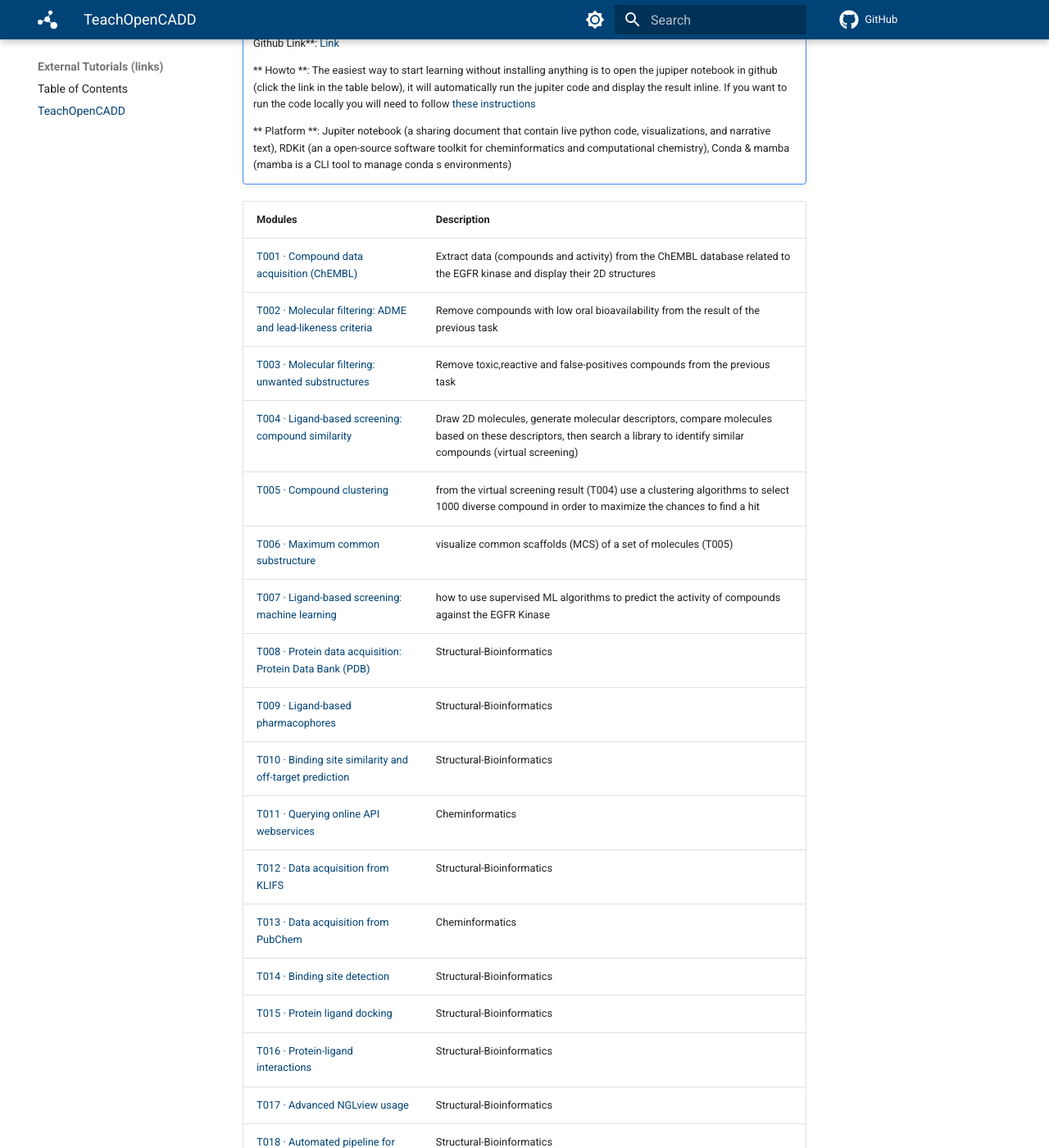
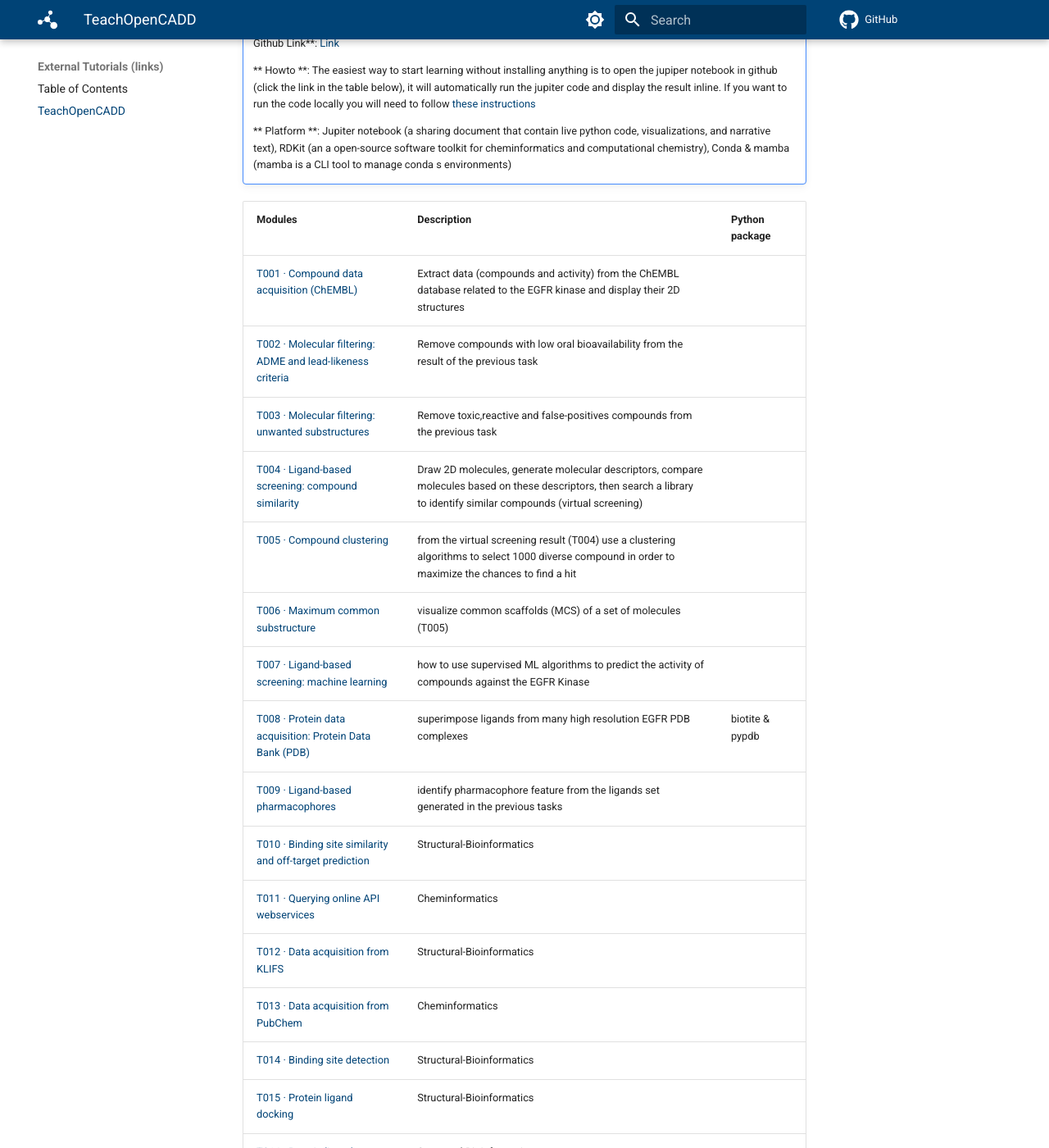
Before and after one commit to drug-design/course, an MkDocs documentation site: the page built from docs/tutorials/teachopencadd.md, in a window 1280 px wide and 1400 px high, scrolled down 437 px. Shown: the whole window at 82% size. Built offline with MkDocs 1.6.1 and Material for MkDocs 9.7.7, drawn with Linux system fonts in a browser that asks for light colours; comment, search, counter and statistics services are not loaded.

Commit message:
add T008

```diff
--- a/docs/tutorials/teachopencadd.md
+++ b/docs/tutorials/teachopencadd.md
@@ -20,33 +20,33 @@
 
 
 
-| Modules       |  Description                                       |
-| ---------------------------- | ----------------------------------- |
-|  [T001 · Compound data acquisition (ChEMBL)](https://github.com/volkamerlab/teachopencadd/blob/master/teachopencadd/talktorials/T001_query_chembl/talktorial.ipynb){target=_blank} | Extract data (compounds and activity) from the ChEMBL database related to the EGFR kinase and display their 2D structures  |
-|  [T002 · Molecular filtering: ADME and lead-likeness criteria](https://github.com/volkamerlab/teachopencadd/blob/master/teachopencadd/talktorials/T002_compound_adme/talktorial.ipynb){target=_blank}| Remove compounds with low oral bioavailability from the result of the previous task |
-|  [T003 · Molecular filtering: unwanted substructures](https://github.com/volkamerlab/teachopencadd/blob/master/teachopencadd/talktorials/T003_compound_unwanted_substructures/talktorial.ipynb){target=_blank}| Remove toxic,reactive and false-positives compounds from the previous task |
-|  [T004 · Ligand-based screening: compound similarity](https://github.com/volkamerlab/teachopencadd/blob/master/teachopencadd/talktorials/T004_compound_similarity/talktorial.ipynb){target=_blank}| Draw 2D molecules, generate molecular descriptors, compare molecules based on these descriptors, then search a library to identify similar compounds (virtual screening) |
-|  [T005 · Compound clustering](https://github.com/volkamerlab/teachopencadd/blob/master/teachopencadd/talktorials/T005_compound_clustering/talktorial.ipynb){target=_blank}| from the virtual screening result (T004) use a clustering algorithms to select 1000 diverse compound in order to maximize the chances to find a hit   |
-|  [T006 · Maximum common substructure](https://github.com/volkamerlab/teachopencadd/blob/master/teachopencadd/talktorials/T006_compound_maximum_common_substructures/talktorial.ipynb){target=_blank}| visualize common scaffolds (MCS) of a set of molecules (T005) |
-|  [T007 · Ligand-based screening: machine learning](https://github.com/volkamerlab/teachopencadd/blob/master/teachopencadd/talktorials/T007_compound_activity_machine_learning/talktorial.ipynb){target=_blank}| how to use supervised ML algorithms to predict the activity of compounds against the EGFR Kinase |
-|  [T008 · Protein data acquisition: Protein Data Bank (PDB)](https://github.com/volkamerlab/teachopencadd/blob/master/teachopencadd/talktorials/T008_query_pdb/talktorial.ipynb){target=_blank}| Structural-Bioinformatics |
-|  [T009 · Ligand-based pharmacophores](https://github.com/volkamerlab/teachopencadd/blob/master/teachopencadd/talktorials/T009_compound_ensemble_pharmacophores/talktorial.ipynb){target=_blank}| Structural-Bioinformatics |
-|  [T010 · Binding site similarity and off-target prediction](https://github.com/volkamerlab/teachopencadd/blob/master/teachopencadd/talktorials/T010_binding_site_comparison/talktorial.ipynb){target=_blank}| Structural-Bioinformatics |
-|  [T011 · Querying online API webservices](https://github.com/volkamerlab/teachopencadd/blob/master/teachopencadd/talktorials/T011_query_online_api_webservices/talktorial.ipynb){target=_blank}| Cheminformatics |
-|  [T012 · Data acquisition from KLIFS](https://github.com/volkamerlab/teachopencadd/blob/master/teachopencadd/talktorials/T012_query_klifs/talktorial.ipynb){target=_blank}| Structural-Bioinformatics |
-|  [T013 · Data acquisition from PubChem](https://github.com/volkamerlab/teachopencadd/blob/master/teachopencadd/talktorials/T013_query_pubchem/talktorial.ipynb){target=_blank}| Cheminformatics |
-|  [T014 · Binding site detection](https://github.com/volkamerlab/teachopencadd/tree/master/teachopencadd/talktorials/T014_binding_site_detection){target=_blank}| Structural-Bioinformatics |
-|  [T015 · Protein ligand docking](https://github.com/volkamerlab/teachopencadd/blob/master/teachopencadd/talktorials/T015_protein_ligand_docking/talktorial.ipynb){target=_blank}| Structural-Bioinformatics |
-|  [T016 · Protein-ligand interactions](https://github.com/volkamerlab/teachopencadd/blob/master/teachopencadd/talktorials/T016_protein_ligand_interactions/talktorial.ipynb){target=_blank}| Structural-Bioinformatics |
-|  [T017 · Advanced NGLview usage](https://github.com/volkamerlab/teachopencadd/blob/master/teachopencadd/talktorials/T017_advanced_nglview_usage/talktorial.ipynb){target=_blank}| Structural-Bioinformatics |
-|  [T018 · Automated pipeline for lead optimization](https://github.com/volkamerlab/teachopencadd/blob/master/teachopencadd/talktorials/T018_automated_cadd_pipeline/talktorial.ipynb){target=_blank}| Structural-Bioinformatics |
-|  [T019 · Molecular dynamics simulation](https://github.com/volkamerlab/teachopencadd/blob/master/teachopencadd/talktorials/T019_md_simulation/talktorial.ipynb){target=_blank}| Structural-Bioinformatics |
-|  [T020 · Analyzing molecular dynamics simulations](https://github.com/volkamerlab/teachopencadd/blob/master/teachopencadd/talktorials/T020_md_analysis/talktorial.ipynb){target=_blank}| Structural-Bioinformatics |
-|  [T021 · One-Hot Encoding](https://github.com/volkamerlab/teachopencadd/blob/master/teachopencadd/talktorials/T021_one_hot_encoding/talktorial.ipynb){target=_blank}| Cheminformatics |
-|  [T022 · Ligand-based screening: neural networks](https://github.com/volkamerlab/teachopencadd/blob/master/teachopencadd/talktorials/T022_ligand_based_screening_neural_network/talktorial.ipynb){target=_blank}| Cheminformatics |
-|  [T023 · What is a kinase?](https://github.com/volkamerlab/teachopencadd/blob/master/teachopencadd/talktorials/T023_what_is_a_kinase/talktorial.ipynb){target=_blank}| Kinase Similarity |
-|  [T024 · Kinase similarity: Sequence](https://github.com/volkamerlab/teachopencadd/blob/master/teachopencadd/talktorials/T024_kinase_similarity_sequence/talktorial.ipynb){target=_blank}| Kinase Similarity |
-|  [T025 · Kinase similarity: Kinase pocket (KiSSim fingerprint](https://github.com/volkamerlab/teachopencadd/blob/master/teachopencadd/talktorials/T025_kinase_similarity_kissim/talktorial.ipynb){target=_blank}| Kinase Similarity |
-|  [T026 · Kinase similarity: Interaction fingerprints](https://github.com/volkamerlab/teachopencadd/blob/master/teachopencadd/talktorials/T026_kinase_similarity_ifp/talktorial.ipynb){target=_blank}| Kinase Similarity |
-|  [T027 · Kinase similarity: Ligand profile](https://github.com/volkamerlab/teachopencadd/blob/master/teachopencadd/talktorials/T027_kinase_similarity_ligand_profile/talktorial.ipynb){target=_blank}| Kinase Similarity |
-|  [T028 · Kinase similarity: Compare different perspectives](https://github.com/volkamerlab/teachopencadd/blob/master/teachopencadd/talktorials/T028_kinase_similarity_compare_perspectives/talktorial.ipynb){target=_blank}| Kinase Similarity|
+| Modules       |  Description                                       | Python package |
+| ---------------------------- | ----------------------------------- | -------------- |
+|  [T001 · Compound data acquisition (ChEMBL)](https://github.com/volkamerlab/teachopencadd/blob/master/teachopencadd/talktorials/T001_query_chembl/talktorial.ipynb){target=_blank} | Extract data (compounds and activity) from the ChEMBL database related to the EGFR kinase and display their 2D structures  |  |
+|  [T002 · Molecular filtering: ADME and lead-likeness criteria](https://github.com/volkamerlab/teachopencadd/blob/master/teachopencadd/talktorials/T002_compound_adme/talktorial.ipynb){target=_blank}| Remove compounds with low oral bioavailability from the result of the previous task | |
+|  [T003 · Molecular filtering: unwanted substructures](https://github.com/volkamerlab/teachopencadd/blob/master/teachopencadd/talktorials/T003_compound_unwanted_substructures/talktorial.ipynb){target=_blank}| Remove toxic,reactive and false-positives compounds from the previous task | |
+|  [T004 · Ligand-based screening: compound similarity](https://github.com/volkamerlab/teachopencadd/blob/master/teachopencadd/talktorials/T004_compound_similarity/talktorial.ipynb){target=_blank}| Draw 2D molecules, generate molecular descriptors, compare molecules based on these descriptors, then search a library to identify similar compounds (virtual screening) | |
+|  [T005 · Compound clustering](https://github.com/volkamerlab/teachopencadd/blob/master/teachopencadd/talktorials/T005_compound_clustering/talktorial.ipynb){target=_blank}| from the virtual screening result (T004) use a clustering algorithms to select 1000 diverse compound in order to maximize the chances to find a hit   | |
+|  [T006 · Maximum common substructure](https://github.com/volkamerlab/teachopencadd/blob/master/teachopencadd/talktorials/T006_compound_maximum_common_substructures/talktorial.ipynb){target=_blank}| visualize common scaffolds (MCS) of a set of molecules (T005) | |
+|  [T007 · Ligand-based screening: machine learning](https://github.com/volkamerlab/teachopencadd/blob/master/teachopencadd/talktorials/T007_compound_activity_machine_learning/talktorial.ipynb){target=_blank}| how to use supervised ML algorithms to predict the activity of compounds against the EGFR Kinase | |
+|  [T008 · Protein data acquisition: Protein Data Bank (PDB)](https://github.com/volkamerlab/teachopencadd/blob/master/teachopencadd/talktorials/T008_query_pdb/talktorial.ipynb){target=_blank}| superimpose ligands from many high resolution EGFR PDB complexes  | biotite & pypdb |
+|  [T009 · Ligand-based pharmacophores](https://github.com/volkamerlab/teachopencadd/blob/master/teachopencadd/talktorials/T009_compound_ensemble_pharmacophores/talktorial.ipynb){target=_blank}| identify pharmacophore feature from the ligands set generated in the previous tasks  |  |
+|  [T010 · Binding site similarity and off-target prediction](https://github.com/volkamerlab/teachopencadd/blob/master/teachopencadd/talktorials/T010_binding_site_comparison/talktorial.ipynb){target=_blank}| Structural-Bioinformatics | |
+|  [T011 · Querying online API webservices](https://github.com/volkamerlab/teachopencadd/blob/master/teachopencadd/talktorials/T011_query_online_api_webservices/talktorial.ipynb){target=_blank}| Cheminformatics | |
+|  [T012 · Data acquisition from KLIFS](https://github.com/volkamerlab/teachopencadd/blob/master/teachopencadd/talktorials/T012_query_klifs/talktorial.ipynb){target=_blank}| Structural-Bioinformatics | |
+|  [T013 · Data acquisition from PubChem](https://github.com/volkamerlab/teachopencadd/blob/master/teachopencadd/talktorials/T013_query_pubchem/talktorial.ipynb){target=_blank}| Cheminformatics | |
+|  [T014 · Binding site detection](https://github.com/volkamerlab/teachopencadd/tree/master/teachopencadd/talktorials/T014_binding_site_detection){target=_blank}| Structural-Bioinformatics | |
+|  [T015 · Protein ligand docking](https://github.com/volkamerlab/teachopencadd/blob/master/teachopencadd/talktorials/T015_protein_ligand_docking/talktorial.ipynb){target=_blank}| Structural-Bioinformatics | |
+|  [T016 · Protein-ligand interactions](https://github.com/volkamerlab/teachopencadd/blob/master/teachopencadd/talktorials/T016_protein_ligand_interactions/talktorial.ipynb){target=_blank}| Structural-Bioinformatics | |
+|  [T017 · Advanced NGLview usage](https://github.com/volkamerlab/teachopencadd/blob/master/teachopencadd/talktorials/T017_advanced_nglview_usage/talktorial.ipynb){target=_blank}| Structural-Bioinformatics | |
+|  [T018 · Automated pipeline for lead optimization](https://github.com/volkamerlab/teachopencadd/blob/master/teachopencadd/talktorials/T018_automated_cadd_pipeline/talktorial.ipynb){target=_blank}| Structural-Bioinformatics | |
+|  [T019 · Molecular dynamics simulation](https://github.com/volkamerlab/teachopencadd/blob/master/teachopencadd/talktorials/T019_md_simulation/talktorial.ipynb){target=_blank}| Structural-Bioinformatics | |
+|  [T020 · Analyzing molecular dynamics simulations](https://github.com/volkamerlab/teachopencadd/blob/master/teachopencadd/talktorials/T020_md_analysis/talktorial.ipynb){target=_blank}| Structural-Bioinformatics | |
+|  [T021 · One-Hot Encoding](https://github.com/volkamerlab/teachopencadd/blob/master/teachopencadd/talktorials/T021_one_hot_encoding/talktorial.ipynb){target=_blank}| Cheminformatics | |
+|  [T022 · Ligand-based screening: neural networks](https://github.com/volkamerlab/teachopencadd/blob/master/teachopencadd/talktorials/T022_ligand_based_screening_neural_network/talktorial.ipynb){target=_blank}| Cheminformatics | |
+|  [T023 · What is a kinase?](https://github.com/volkamerlab/teachopencadd/blob/master/teachopencadd/talktorials/T023_what_is_a_kinase/talktorial.ipynb){target=_blank}| Kinase Similarity | |
+|  [T024 · Kinase similarity: Sequence](https://github.com/volkamerlab/teachopencadd/blob/master/teachopencadd/talktorials/T024_kinase_similarity_sequence/talktorial.ipynb){target=_blank}| Kinase Similarity | |
+|  [T025 · Kinase similarity: Kinase pocket (KiSSim fingerprint](https://github.com/volkamerlab/teachopencadd/blob/master/teachopencadd/talktorials/T025_kinase_similarity_kissim/talktorial.ipynb){target=_blank}| Kinase Similarity | |
+|  [T026 · Kinase similarity: Interaction fingerprints](https://github.com/volkamerlab/teachopencadd/blob/master/teachopencadd/talktorials/T026_kinase_similarity_ifp/talktorial.ipynb){target=_blank}| Kinase Similarity | |
+|  [T027 · Kinase similarity: Ligand profile](https://github.com/volkamerlab/teachopencadd/blob/master/teachopencadd/talktorials/T027_kinase_similarity_ligand_profile/talktorial.ipynb){target=_blank}| Kinase Similarity | |
+|  [T028 · Kinase similarity: Compare different perspectives](https://github.com/volkamerlab/teachopencadd/blob/master/teachopencadd/talktorials/T028_kinase_similarity_compare_perspectives/talktorial.ipynb){target=_blank}| Kinase Similarity| |
```
